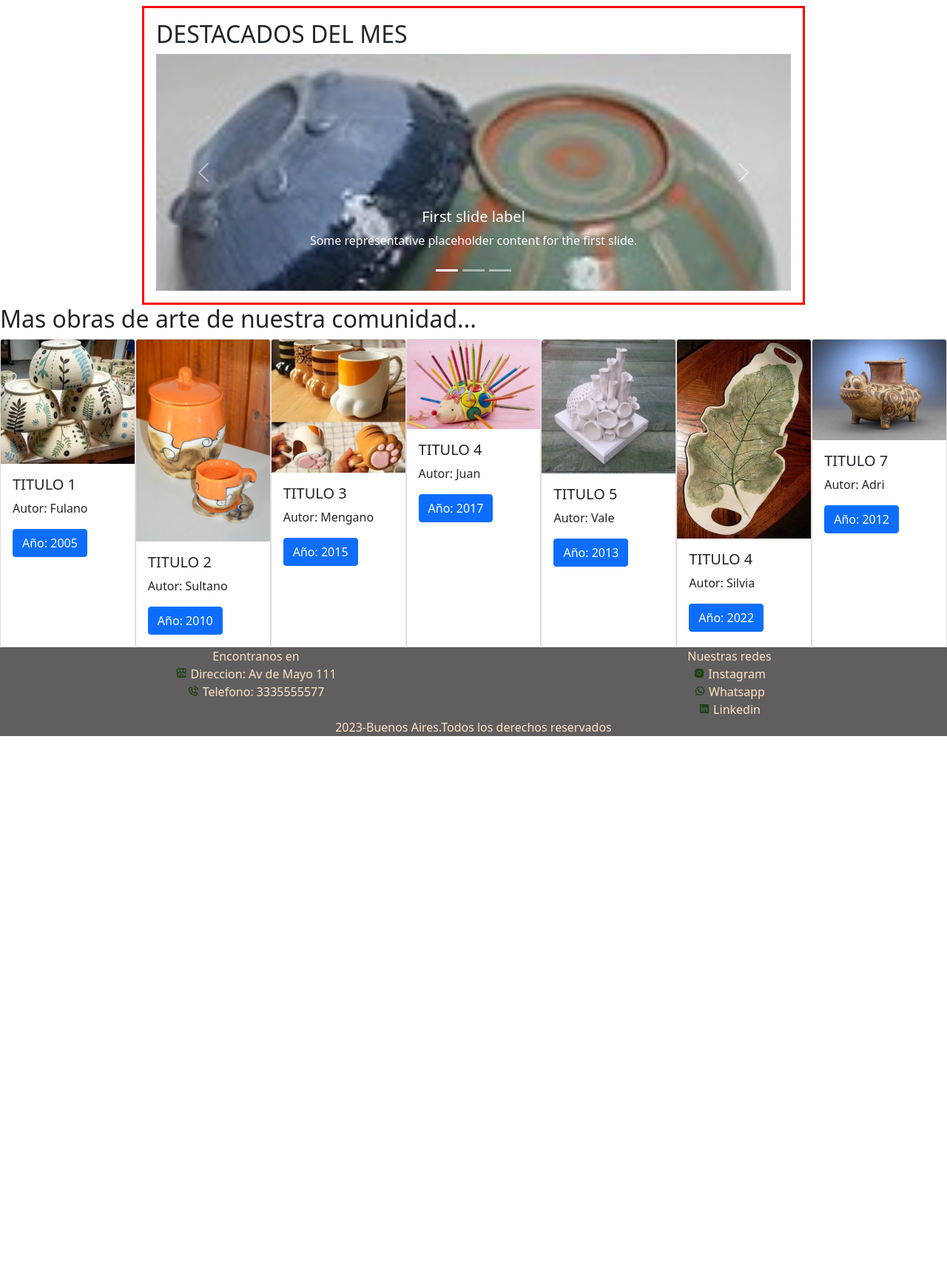
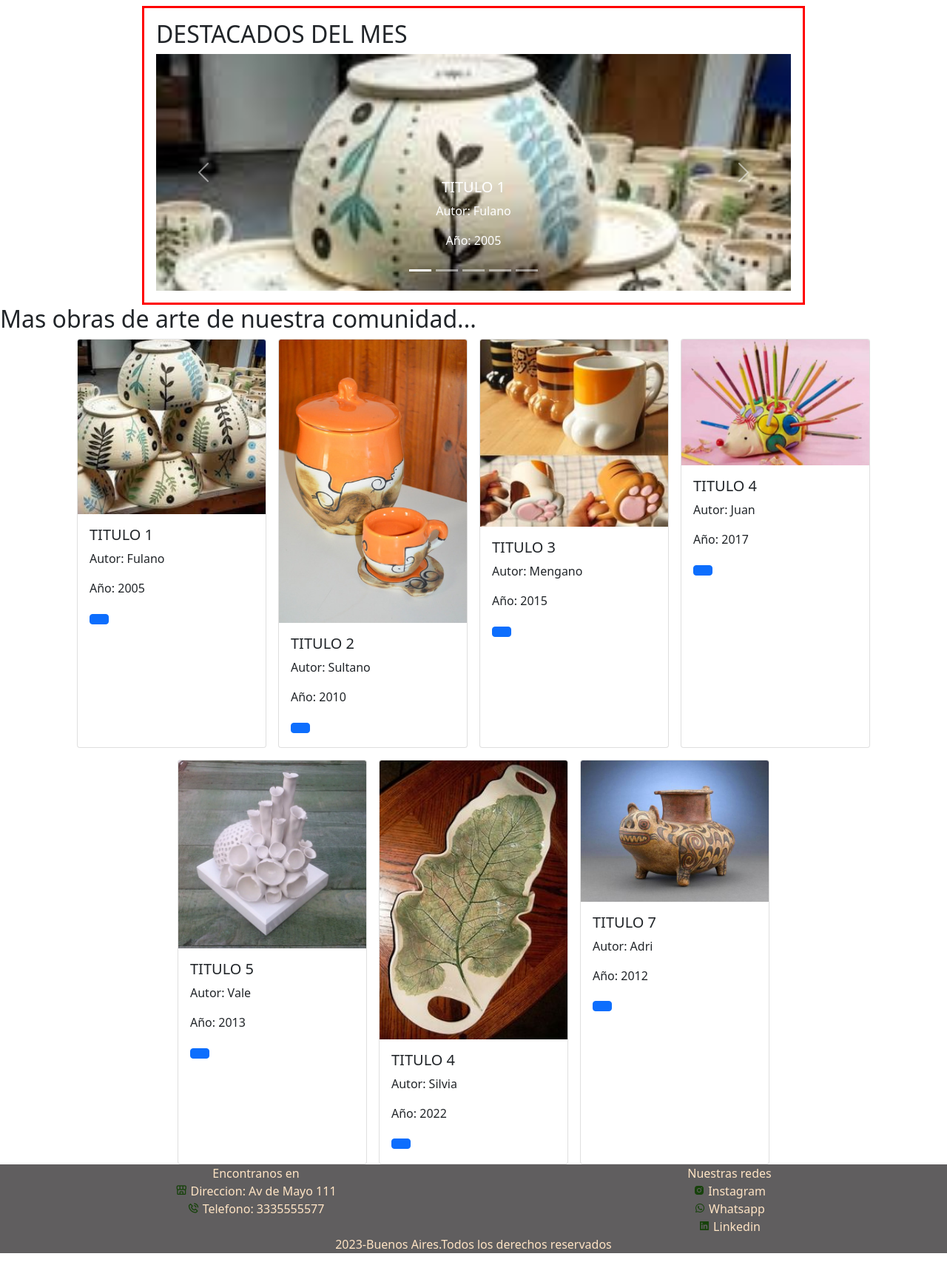
Before and after one commit to SSDD2022/TP3, a Django app: page /galeria/ in a window 1280 px wide. Shown: the part 154-1864 px from the top of the page at 74% size. Before the commit the page ends 1149 px from the top, so only its background shows below. Run offline with Django 4.2, Linux system fonts and the light colour scheme; some libraries are stand-ins or nearby versions.

Commit message:
reloaded gallery

```diff
--- a/taller/static/taller/css/galeria.css
+++ b/taller/static/taller/css/galeria.css
@@ -9,8 +9,13 @@
     height: 40vh;
     background-size: cover;
 }
+
+
 .trabajos{
     display: flex;
+    flex-wrap: wrap;
+    gap:1em;
+    justify-content: center;
 
 }
 .card{
--- a/taller/templates/taller/galeria.html
+++ b/taller/templates/taller/galeria.html
@@ -17,22 +17,40 @@
     <h2>DESTACADOS DEL MES</h2>
     <div id="carouselExampleCaptions" class="carousel slide" data-bs-ride="carousel">
       <div class="carousel-indicators">
+        {% for destacado in destacados %}
+          {% if forloop.counter0 == 0 %}
             <button type="button" data-bs-target="#carouselExampleCaptions" data-bs-slide-to="0" class="active"
               aria-current="true" aria-label="Slide 1"></button>
-        <button type="button" data-bs-target="#carouselExampleCaptions" data-bs-slide-to="1"
-          aria-label="Slide 2"></button>
-        <button type="button" data-bs-target="#carouselExampleCaptions" data-bs-slide-to="2"
-          aria-label="Slide 3"></button>
+          {% else %}
+          <button type="button" data-bs-target="#carouselExampleCaptions" data-bs-slide-to="{{forloop.counter0}}"
+            aria-label="Slide {{forloop.counter}}"></button>
+          {% endif %}
+        {% endfor %}
       </div>
       <div class="carousel-inner">
+          {% for destacado in destacados %}
+          {% if forloop.counter0 == 0 %}
             <div class="carousel-item active">
-          <img src="{% static 'taller\img\curso-esmaltado2.jpg' %}" class="d-block w-100" alt="...">
+              <img src="{% static destacado.imagen %}" class="d-block w-100" alt="...">
               <div class="carousel-caption d-none d-md-block">
-            <h5>First slide label</h5>
-            <p>Some representative placeholder content for the first slide.</p>
+                <h5>{{destacado.titulo}}</h5>
+                <p>Autor: {{destacado.autor}}</p>
+                <p>Año: {{destacado.fecha}}</p>
               </div>
             </div>
+          {% else %}
             <div class="carousel-item">
+              <img src="{% static destacado.imagen %}" class="d-block w-100" alt="...">
+              <div class="carousel-caption d-none d-md-block">
+                <h5>{{destacado.titulo}}</h5>
+                <p>Autor: {{destacado.autor}}</p>
+                <p>Año: {{destacado.fecha}}</p>
+              </div>
+            </div>
+          {% endif %}
+        {% endfor %}
+
+        <!-- <div class="carousel-item">
           <img src="{% static 'taller\img\curso-alfareria_adultos9.png' %}" class="d-block w-100" alt="...">
           <div class="carousel-caption d-none d-md-block">
             <h5>Second slide label</h5>
@@ -45,7 +63,7 @@
             <h5>Third slide label</h5>
             <p>Some representative placeholder content for the third slide.</p>
           </div>
-        </div>
+        </div> -->
       </div>
       <button class="carousel-control-prev" type="button" data-bs-target="#carouselExampleCaptions"
         data-bs-slide="prev">
@@ -70,10 +88,12 @@
         <div class="card-body">
           <h5 class="card-title">{{trabajo.titulo}}</h5>
           <p class="card-text">Autor: {{trabajo.autor}}</p>
-            <a href="#" class="btn btn-primary">Año: {{trabajo.fecha}}</a>
+          <p class="card-text">Año: {{trabajo.fecha}}</p>
+          <a href="#" class="btn btn-primary"></a>
         </div>
       </div>
       {% endfor %}
+    </div>
   </section>
 
   {% endblock %}
--- a/taller/views.py
+++ b/taller/views.py
@@ -10,10 +10,17 @@ def index(request):
 
 def galeria(request):
 
-    #momentaneo hasta tomar los datos de la BD ----------------------------------------
-    trabajos =[{'imagen':'galeria\i1.jpg','titulo':'TITULO 1','autor':'Fulano','fecha':2005},{'imagen':'galeria\i2.jpg','titulo':'TITULO 2','autor':'Sultano','fecha':2010},{'imagen':'galeria\i3.jpg','titulo':'TITULO 3','autor':'Mengano','fecha':2015},{'imagen':'galeria\i4.jpg','titulo':'TITULO 4','autor':'Juan','fecha':2017},{'imagen':'galeria\i5.jpg','titulo':'TITULO 5','autor':'Vale','fecha':2013},{'imagen':'galeria\i6.jpg','titulo':'TITULO 4','autor':'Silvia','fecha':2022},{'imagen':'galeria\i7.jpg','titulo':'TITULO 7','autor':'Adri','fecha':2012}]
-    context = {'trabajos':trabajos}
-    #-----------------------------------------------------------------------------------
+    destacados = []
+
+    #momentaneo hasta tomar los datos de la BD ---------------------
+    trabajos =[{'imagen':'galeria\i1.jpg','titulo':'TITULO 1','autor':'Fulano','fecha':2005,'destacado':True},{'imagen':'galeria\i2.jpg','titulo':'TITULO 2','autor':'Sultano','fecha':2010,'destacado':False},{'imagen':'galeria\i3.jpg','titulo':'TITULO 3','autor':'Mengano','fecha':2015,'destacado':False},{'imagen':'galeria\i4.jpg','titulo':'TITULO 4','autor':'Juan','fecha':2017,'destacado':True},{'imagen':'galeria\i5.jpg','titulo':'TITULO 5','autor':'Vale','fecha':2013,'destacado':True},{'imagen':'galeria\i6.jpg','titulo':'TITULO 4','autor':'Silvia','fecha':2022,'destacado':True},{'imagen':'galeria\i7.jpg','titulo':'TITULO 7','autor':'Adri','fecha':2012,'destacado':True}]
+    #---------------------------------------------------------------
+
+    for trabajo in trabajos:
+        if trabajo["destacado"]:
+            destacados.append(trabajo)
+
+    context = {'trabajos':trabajos, 'destacados':destacados}
 
     return render(request,"taller\galeria.html",context)
 
```
Lines whose indentation alone changed are shown as unchanged.
